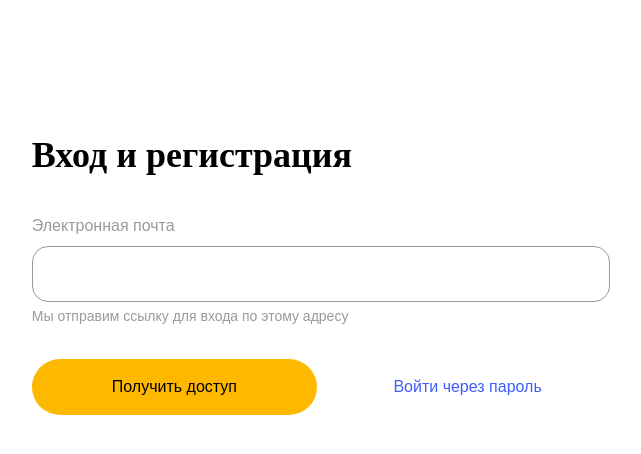
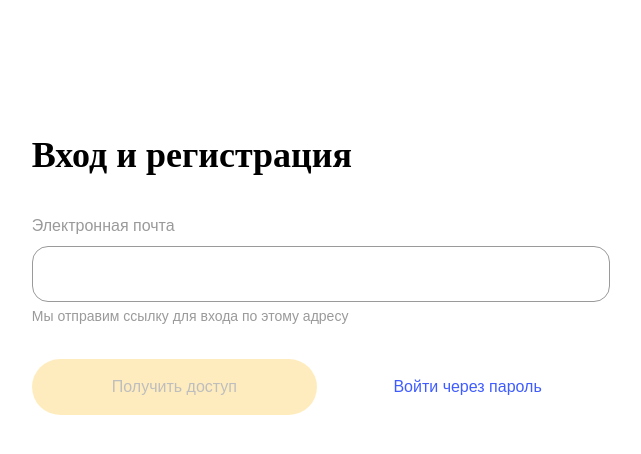
Before and after one commit to tough-dev-school/lms-frontend-v2, a Vue app: page /login in a window 1280 px wide. Shown: the top 454 px of the page, without its empty margins (319-960 px from the left). Built offline with nearby package versions, Linux system fonts and the light colour scheme; the HTML template or start-up script is replaced by a standard one.

Commit message:
button disabled if no data

```diff
--- a/src/components/Button.vue
+++ b/src/components/Button.vue
@@ -14,7 +14,7 @@
   <button
     class="h-56 min-w-[240px]"
     :class="{
-      'rounded-row bg-yellow text-center text-black transition-colors hover:bg-yellow-hover':
+      'rounded-row bg-yellow text-center text-black transition-opacity transition-colors hover:bg-yellow-hover disabled:opacity-25':
         type === 'button',
       Link: type === 'link',
     }">
--- a/src/views/LoginView.vue
+++ b/src/views/LoginView.vue
@@ -53,7 +53,9 @@
         type="email"
         v-model="email" />
       <div class="mt-32 grid grid-cols-2 gap-8">
-        <Button @click="loginWithEmail">Получить доступ</Button>
+        <Button @click="loginWithEmail" :disabled="!email"
+          >Получить доступ</Button
+        >
         <Button @click="changeLoginType(true)" type="link">
           Войти через пароль
         </Button>
@@ -65,7 +67,11 @@
         <TextInput label="Пароль" type="password" v-model="password" />
       </div>
       <div class="mt-32 grid grid-cols-2 gap-8">
-        <Button @click="loginWithCredentials">Войти</Button>
+        <Button
+          @click="loginWithCredentials"
+          :disabled="!(username && password)"
+          >Войти</Button
+        >
         <Button type="link" @click="changeLoginType(false)">
           Войти по ссылке
         </Button>
```
